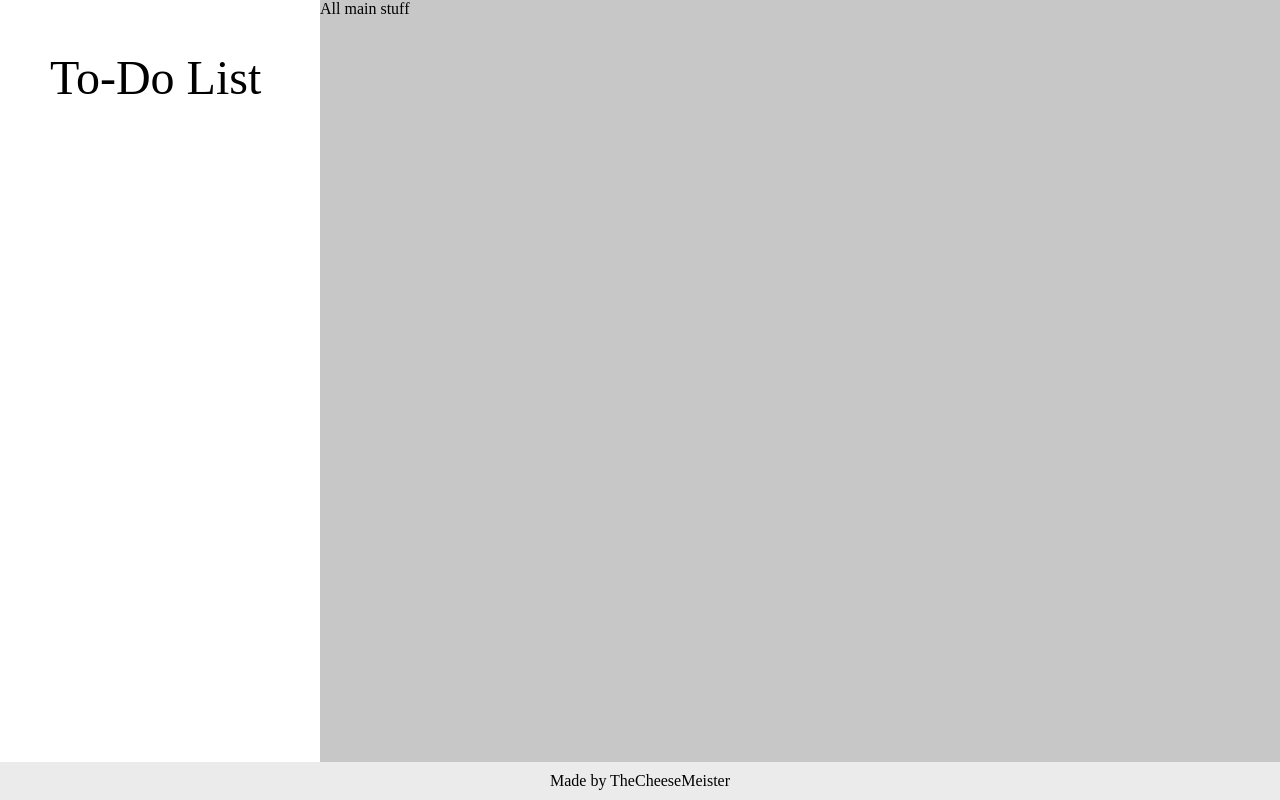
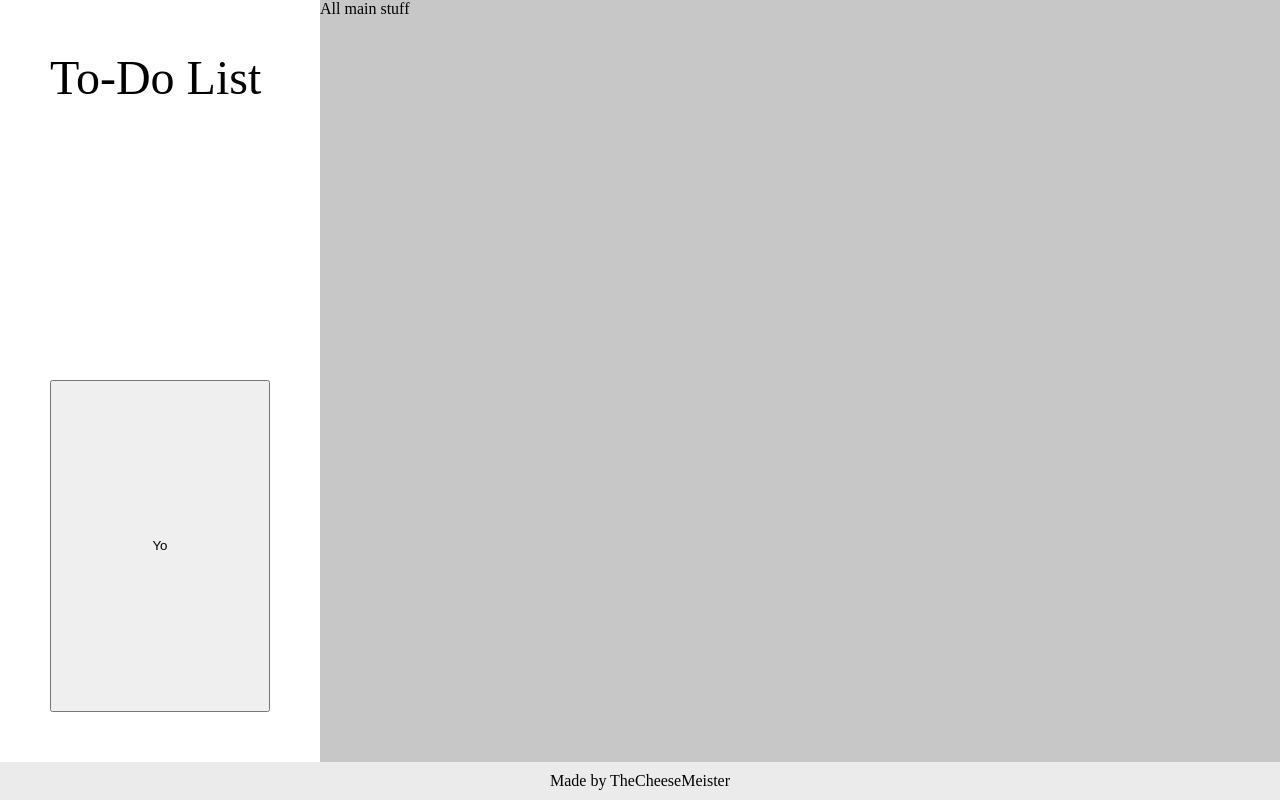
Before and after one commit to TheCheeseMeister/Todo-List, a website built with webpack: page src/index.html in a window 1280 px wide. Built offline with nearby package versions, Linux system fonts and the light colour scheme.

Commit message:
Working on button for different projects

```diff
--- a/src/index.html
+++ b/src/index.html
@@ -9,6 +9,7 @@
     <section class="ToDo">
         <div class="sidebar" id="sidebar">
             <header>To-Do List</header>
+            <button>Yo</button> <!--Table or grid instead?-->
         </div>
 
         <main class="index">
--- a/src/index.js
+++ b/src/index.js
@@ -7,6 +7,11 @@ const projects = [];
 
 function addNewProject() {
     projects.push(createProject("Family"));
+
+    /*const temp = document.createElement("button");
+    temp.textContent = projects[0].title;
+
+    sidebar.appendChild(temp);*/
 }
 
 addNewProject("Family");
--- a/src/style.css
+++ b/src/style.css
@@ -18,6 +18,11 @@ body {
 .sidebar {
     background-color: rgb(255, 255, 255);
     padding: 50px;
+
+    display: flex;
+    flex-direction: column;
+    align-items: left;
+    justify-content: flex-start;
 }
 
 .sidebar > header {
@@ -35,10 +40,6 @@ footer {
     text-align: center;
     width: 100%;
     height: 40px;
-
-    display: flex;
-    justify-content: center;
-    align-items: center;
 }
 
 footer > p {
```
